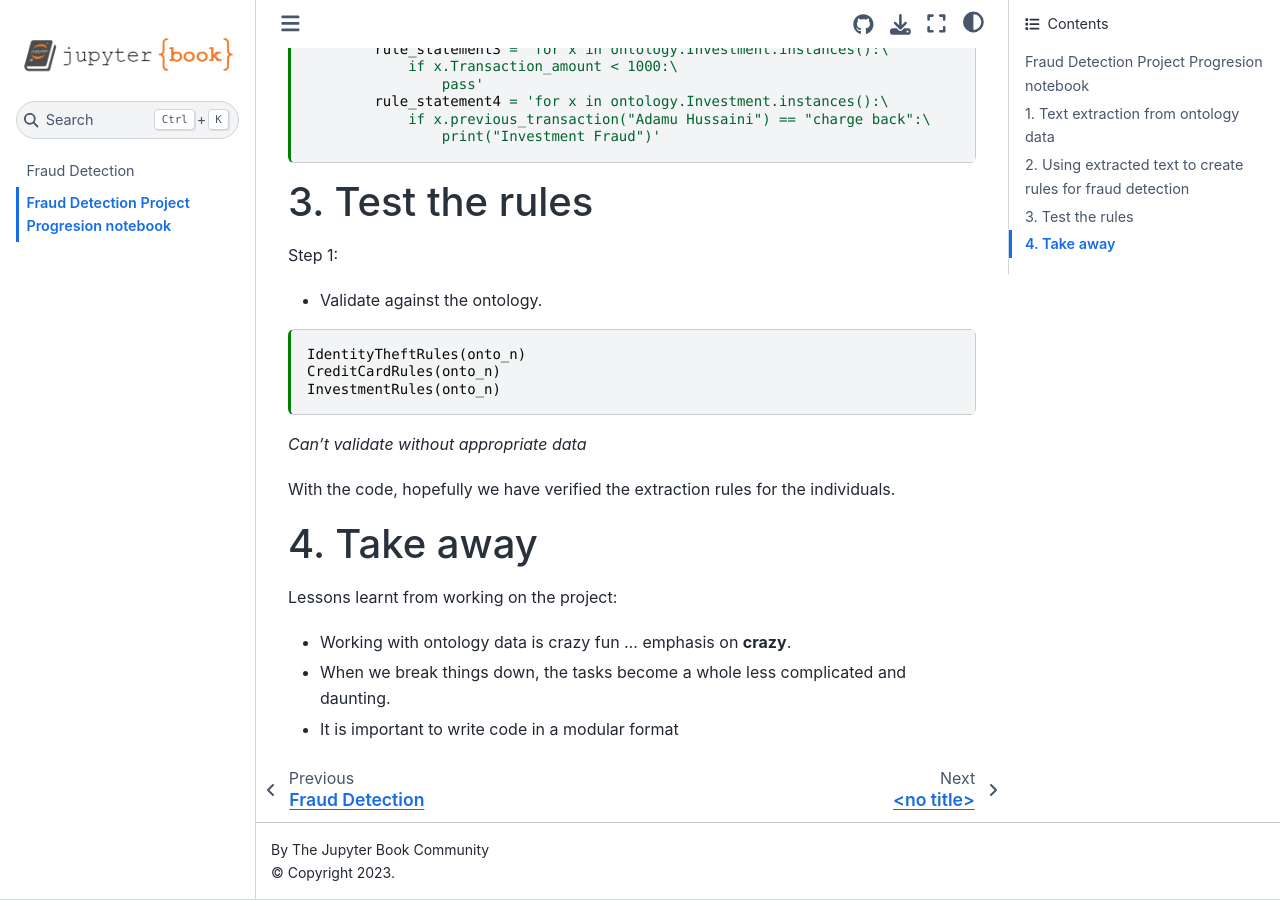
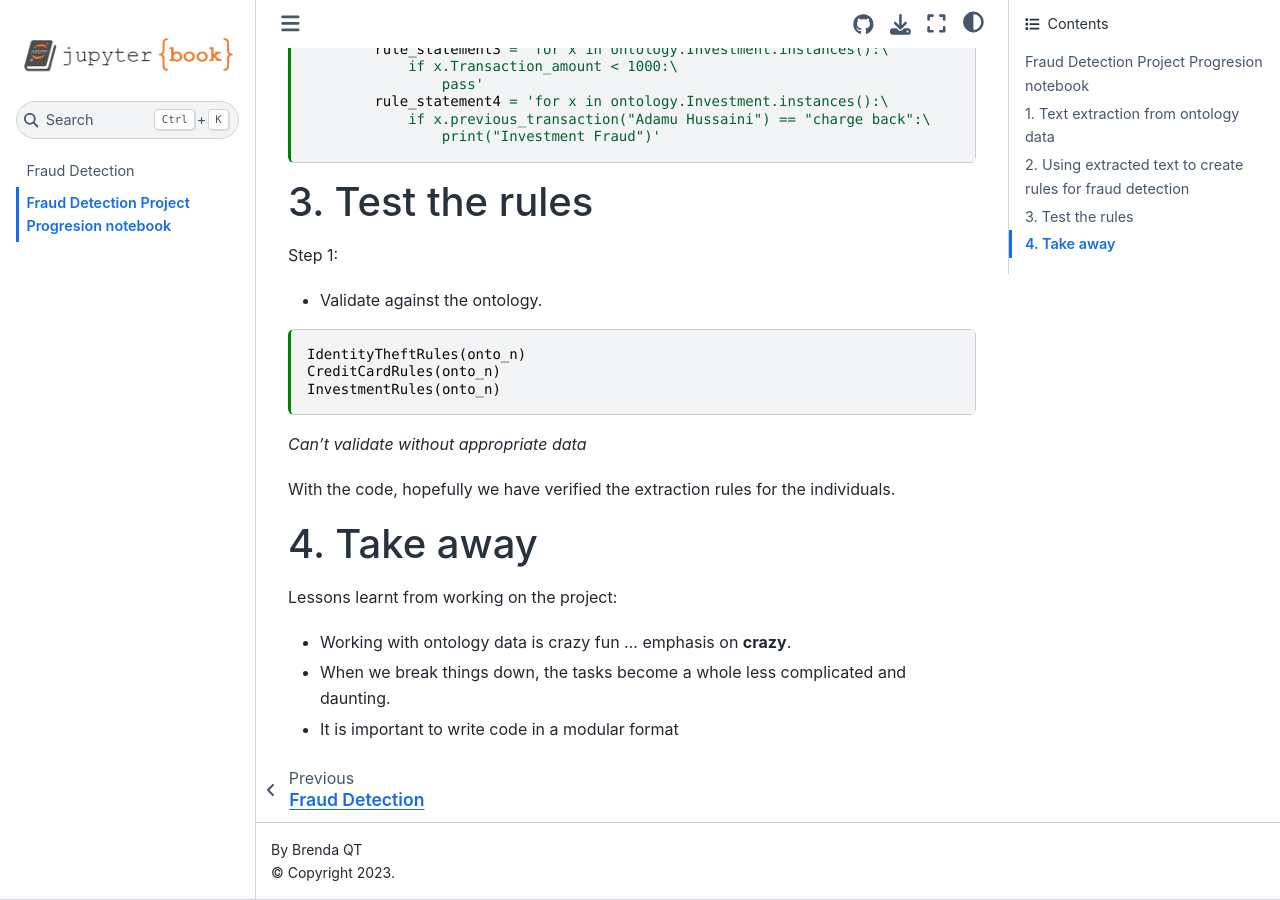
Before and after one commit to lagom-QB/Fraud-Detection, a Jupyter Book: the page built from docs/bk/manipulation.ipynb, in a window 1280 px wide and 900 px high, scrolled down 4577 px. Built offline with Jupyter Book 1.0.4 settings and Sphinx 7.4.7 and the Sphinx Book theme 1.1.4, drawn with Linux system fonts in a browser that asks for light colours.

Commit message:
ft. minor adjustments

```diff
--- a/docs/bk/_config.yml
+++ b/docs/bk/_config.yml
@@ -1,8 +1,8 @@
 # Book settings
 # Learn more at https://jupyterbook.org/customize/config.html
 
-title: My sample book
-author: The Jupyter Book Community
+title: Fraud Detection
+author: Brenda QT
 logo: logo.png
 
 # Force re-execution of notebooks on each build.
--- a/docs/bk/_toc.yml
+++ b/docs/bk/_toc.yml
@@ -5,4 +5,4 @@
 root: intro
 chapters:
 - file: manipulation
-- file: markdown
+# - file: markdown
```
Also changed, not shown: 12 other files.
